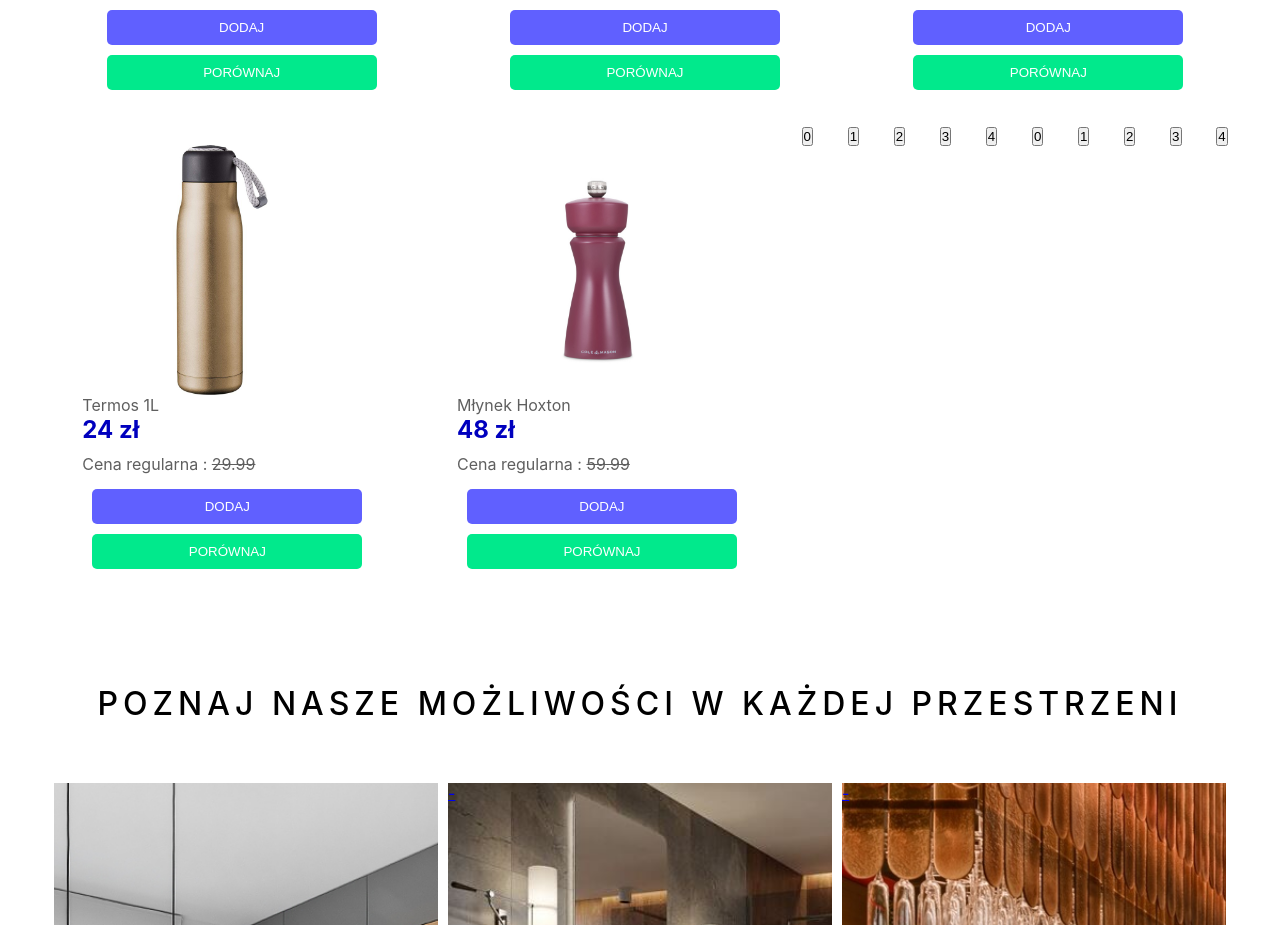
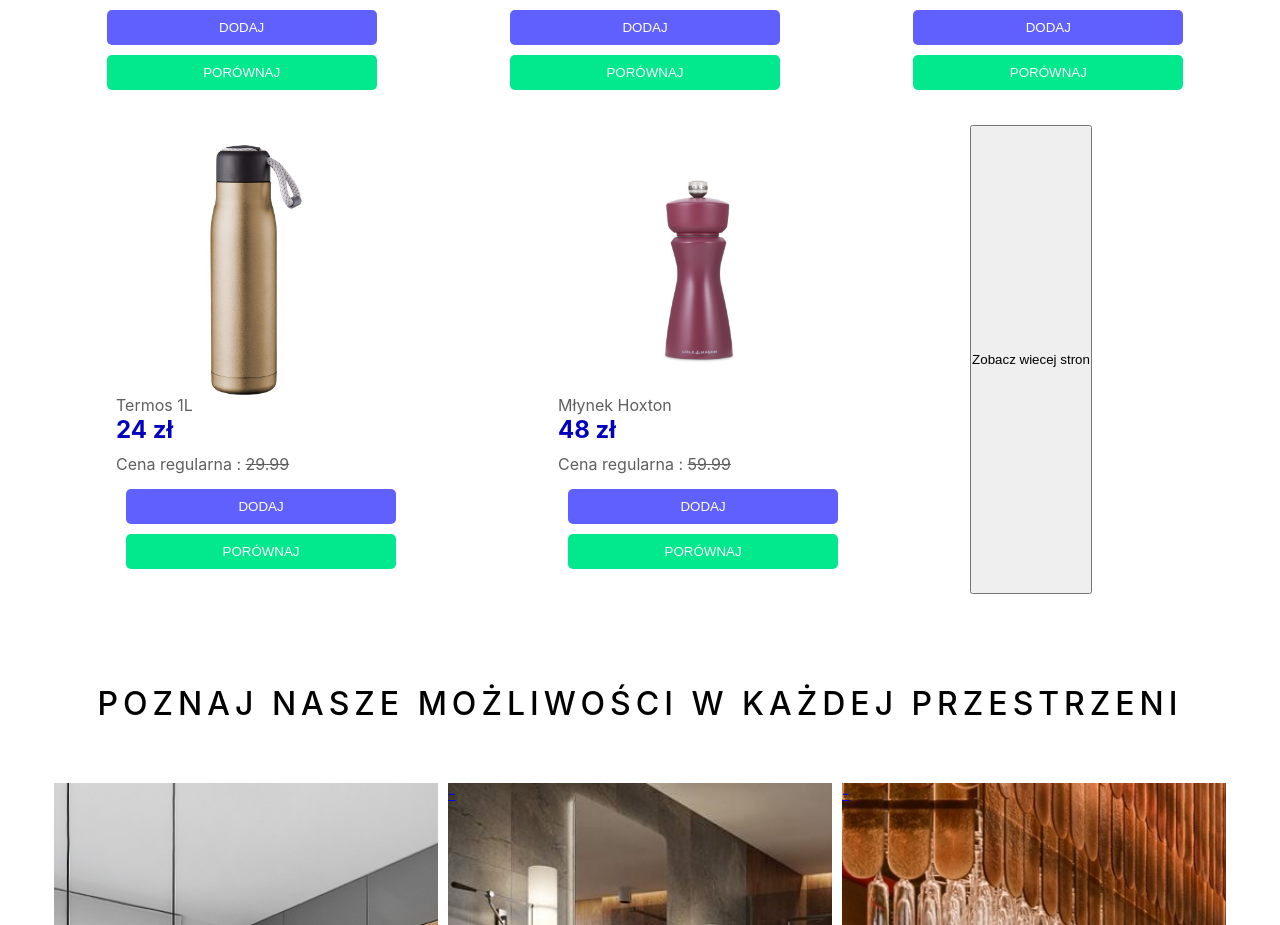
Before and after one commit to marcinoles87/my-app2, a React (Create React App) app: page / in a window 1280 px wide. Shown: the part 3220-4145 px from the top of the page. Built offline with nearby package versions, Linux system fonts and the light colour scheme.

Commit message:
add code

```diff
--- a/src/Database/Database.jsx
+++ b/src/Database/Database.jsx
@@ -188,18 +188,24 @@ const database2 = [
 
     }
 
+    const handlePagination = () =>{
 
-    for(let i = 0 ; i<database.length/4;i++){
+       for(let i = 0 ; i<database.length/4;i++){
 
       const databasePagination = [...database2]
       const min = i*4
       const max = min + 4
       const e1 = databasePagination.slice(min,max)
 
-        pagination.push( <button onClick={ () =>setDatabase(e1)}>{i}</button>)
+        // pagination.push( <button onClick={ () =>setDatabase(e1)}>{i}</button>)
+
+       let elementPag =  document.createElement('button')
+       elementPag.textContent = i
+       document.querySelector('#pag').appendChild(elementPag).addEventListener('click' , () => setDatabase(e1) )
     }
 
 
+    }
 
 
 
@@ -232,6 +238,8 @@ const database2 = [
             )
         })}
 
+        <button onClick={handlePagination}>Zobacz wiecej stron</button>
+
         {pagination.map( (item,index) =>{
           return(
             <div className='pagination'>
@@ -240,6 +248,8 @@ const database2 = [
           )
         })}
 
+        <p id='pag'></p>
+
         </>
 
   )
```
